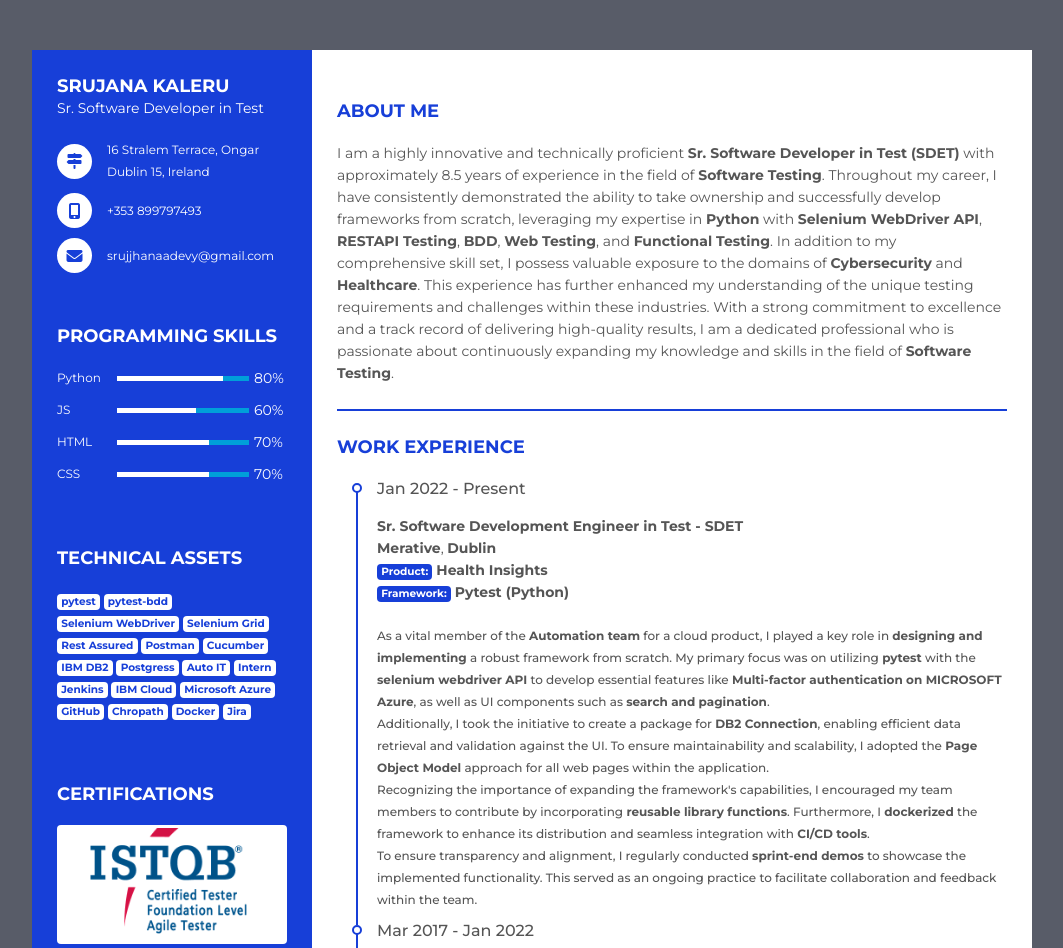
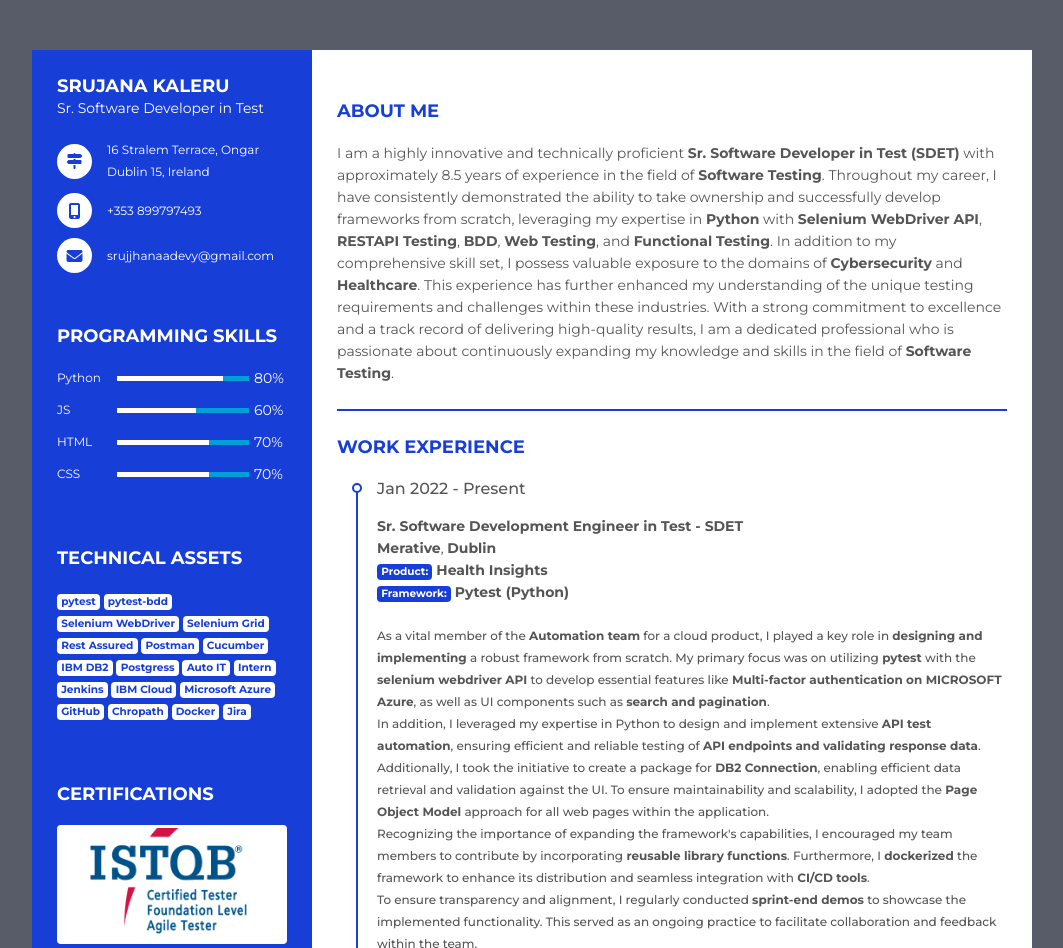
Before and after one commit to skalerugit/skalerugit.github.io, a plain HTML site: page index.html in a window 1280 px wide. Shown: the top 948 px of the page, without its empty margins (108-1171 px from the left). Drawn offline with Linux system fonts and the light colour scheme.

Commit message:
Update index.html

```diff
--- a/index.html
+++ b/index.html
@@ -202,7 +202,8 @@
               </p>
               <br>
               <p class="p_self">As a vital member of the <strong>Automation team</strong> for a cloud product, I played a key role in <strong>designing and implementing</strong> a robust framework from scratch. My primary focus was on utilizing <strong>pytest</strong> with the <strong>selenium webdriver API</strong> to develop essential features like <strong>Multi-factor authentication on MICROSOFT Azure</strong>, as well as UI components such as <strong>search and pagination</strong>.</p>
-              <p class="p_self">Additionally, I took the initiative to create a package for <strong>DB2 Connection</strong>, enabling efficient data retrieval and validation against the UI. To ensure maintainability and scalability, I adopted the <strong>Page Object Model</strong> approach for all web pages within the application.</p>
+              <p class="p_self">In addition, I leveraged my expertise in Python to design and implement extensive <strong>API test automation</strong>, ensuring efficient and reliable testing of <strong>API endpoints and validating response data</strong>.</p>
+	      <p class="p_self">Additionally, I took the initiative to create a package for <strong>DB2 Connection</strong>, enabling efficient data retrieval and validation against the UI. To ensure maintainability and scalability, I adopted the <strong>Page Object Model</strong> approach for all web pages within the application.</p>
               <p class="p_self">Recognizing the importance of expanding the framework's capabilities, I encouraged my team members to contribute by incorporating <strong>reusable library functions</strong>. Furthermore, I <strong>dockerized</strong> the framework to enhance its distribution and seamless integration with <strong>CI/CD tools</strong>.</p>
               <p class="p_self">To ensure transparency and alignment, I regularly conducted <strong>sprint-end demos</strong> to showcase the implemented functionality. This served as an ongoing practice to facilitate collaboration and feedback within the team.</p>
               </div>
```
